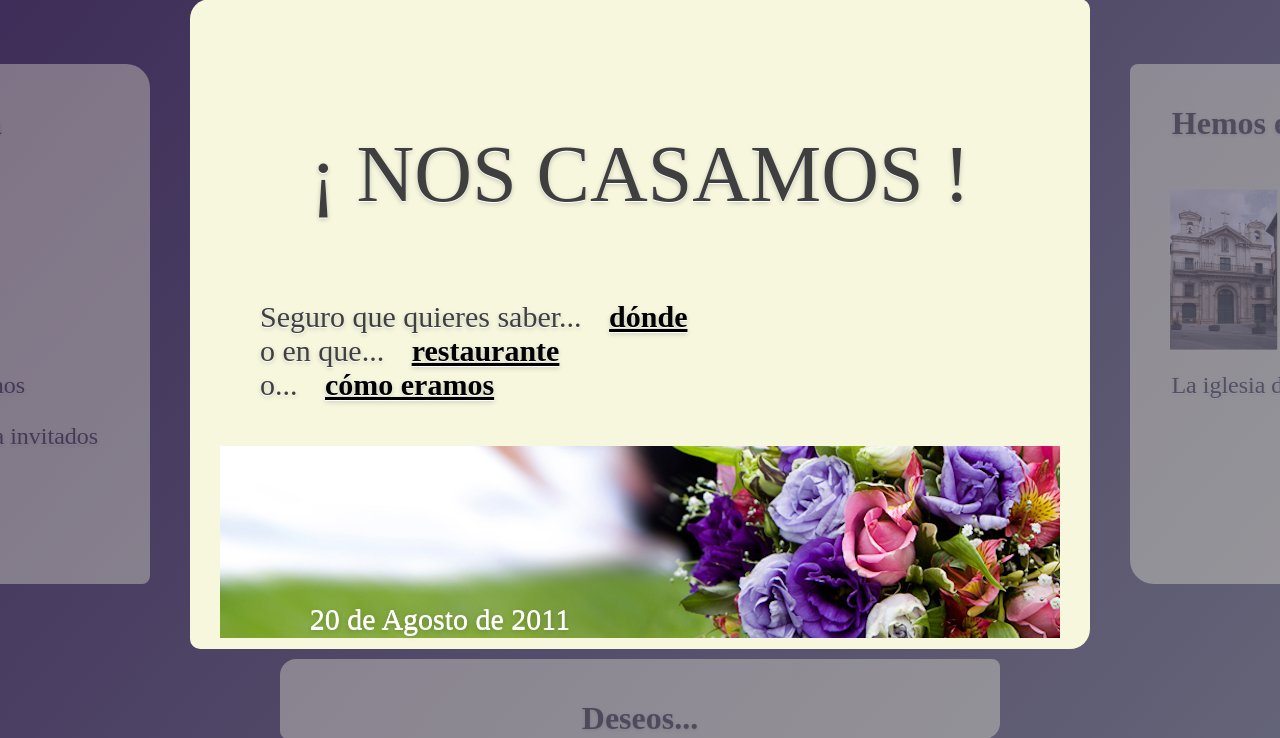
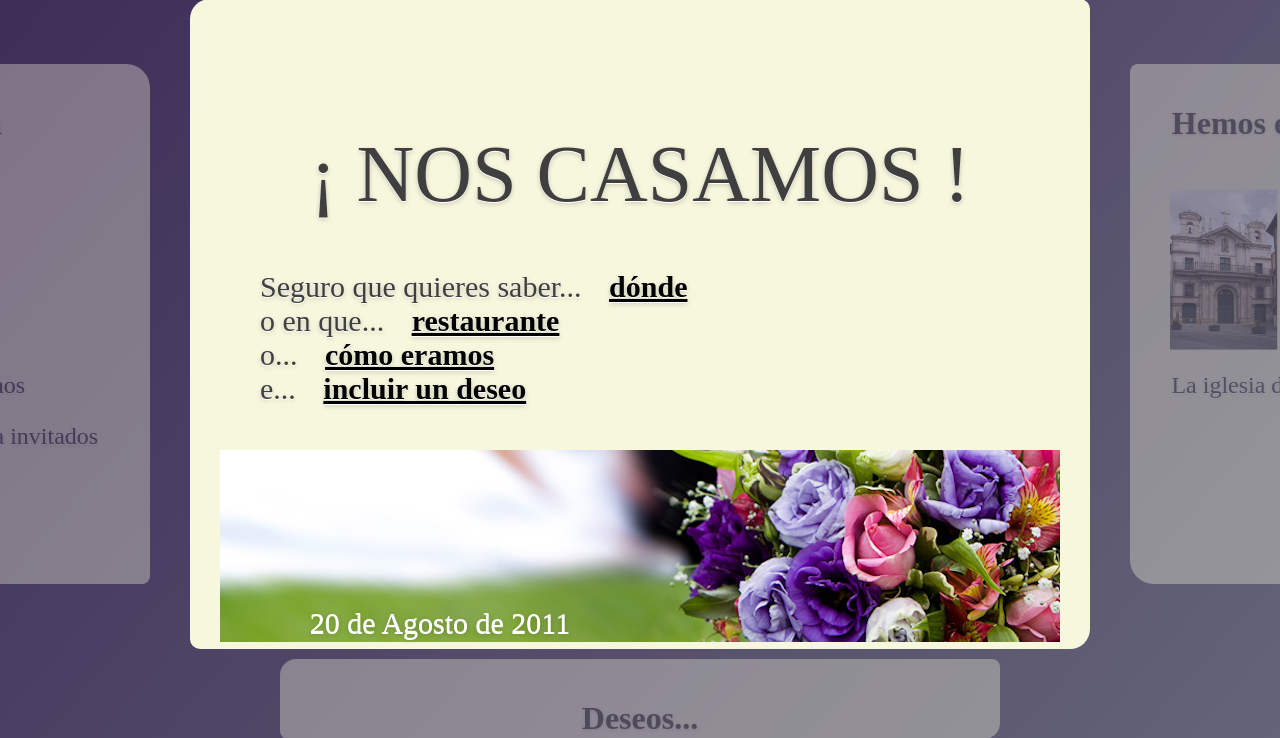
Before and after one commit to javiergamarra/weddingWeb, a PHP site: page / in a window 1280 px wide. Shown: the part 210-948 px from the top of the page. Run offline with PHP 8.4, Linux system fonts and the light colour scheme; some web fonts are replaced.

Commit message:
add link to new slide

```diff
--- a/css/baseTheme.css
+++ b/css/baseTheme.css
@@ -243,7 +243,7 @@ section {
 
 #comments {
 	overflow-x: hidden;
-	height: 200px;
+	height: 180px;
 	overflow-y: auto;
 }
 
--- a/index.php
+++ b/index.php
@@ -42,10 +42,11 @@ avisadnos</p>
 
 <div class="slide current" id="landing-slide"><section>
 <p class="title">&#161; NOS CASAMOS !</p>
-<ul style="list-style-type: none; text-align: left;">
+<ul style="list-style-type: none; text-align: left; margin-top: -30px"">
 	<li>Seguro que quieres saber... <span class="arrows right-arrow">d&oacute;nde</span></li>
 	<li>o en que... <span class="arrows left-arrow">restaurante</span></li>
 	<li>o... <span class="arrows up-arrow">c&oacute;mo eramos</span></li>
+	<li>e... <span class="arrows down-arrow">incluir un deseo</span></li>
 </ul>
 <div id="weddingDate">20 de Agosto de 2011</div>
 <img style="margin-top: -20px" src="images/weddingFlowers.jpg" /> </section></div>
```
